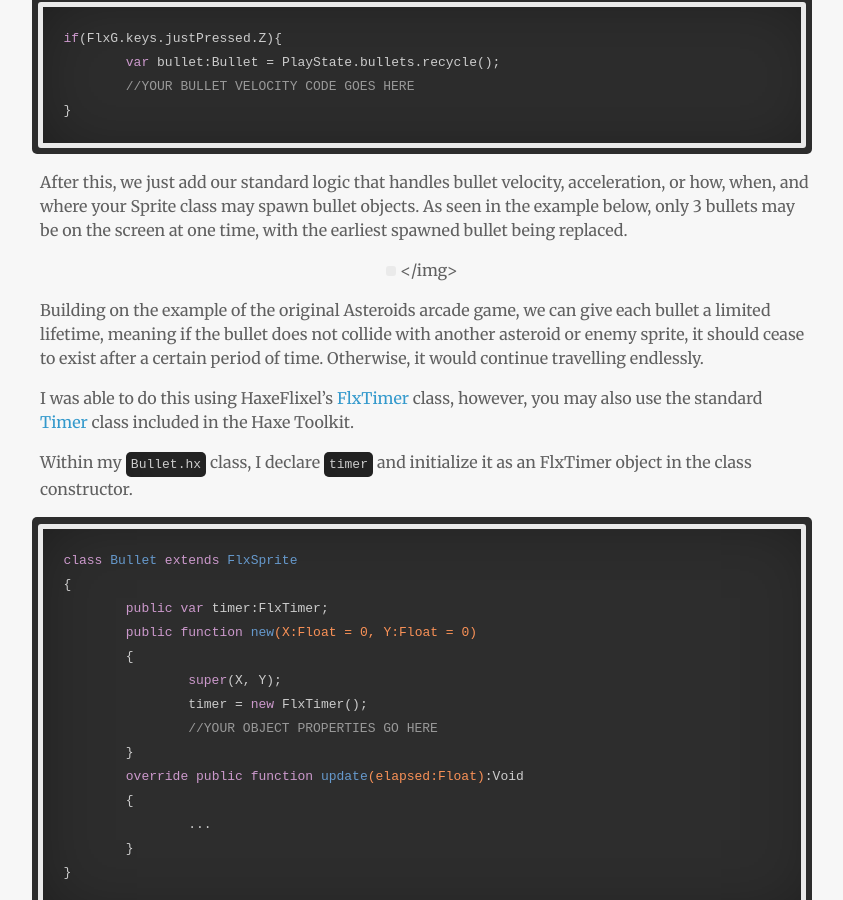
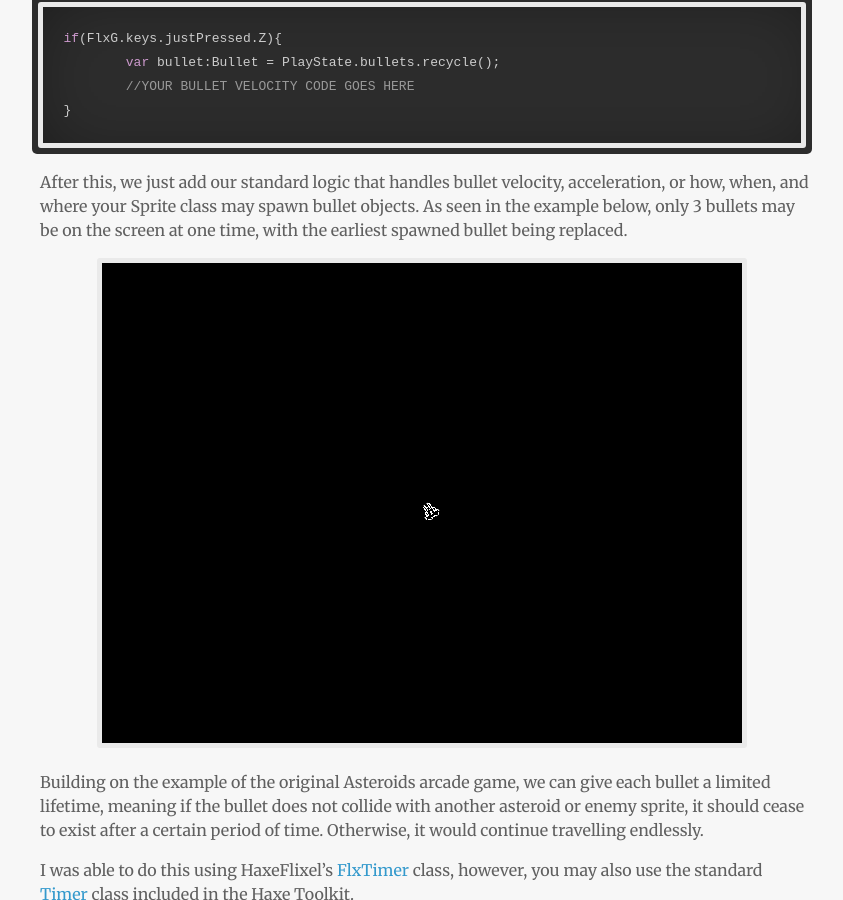
Before and after one commit to kevinfiol/kevinfiol.github.io, a Jekyll site: the page built from _posts/2016-03-12-bullet-pools-in-haxeflixel.md, in a window 1280 px wide and 900 px high, scrolled down 1532 px. Shown: the whole window, without its empty margins (218-1061 px from the left). Built offline with Jekyll 4.4.1, drawn with Linux system fonts in a browser that asks for light colours; nearby versions of some CDN libraries.

Commit message:
fixed img tags

```diff
--- a/_posts/2016-03-12-bullet-pools-in-haxeflixel.md
+++ b/_posts/2016-03-12-bullet-pools-in-haxeflixel.md
@@ -52,9 +52,7 @@
 After this, we just add our standard logic that handles bullet velocity, acceleration, or how, when, and where your Sprite class may spawn bullet objects. As seen in the example below, only 3 bullets may be on the screen at one time, with the earliest spawned bullet being replaced.
 
 <div class="img-container">
-	<img>
-		<source src="{{ site.url }}/assets/webm/1.gif">
-	</img>
+	<img src="{{ site.url }}/assets/webm/1.gif" />
 </div>
 
 Building on the example of the original Asteroids arcade game, we can give each bullet a limited lifetime, meaning if the bullet does not collide with another asteroid or enemy sprite, it should cease to exist after a certain period of time. Otherwise, it would continue travelling endlessly.
@@ -112,7 +110,5 @@
 So now, not only do you limit the amount of bullets that can be on the screen at once, but you can limit the duration for said bullets! It's a very neat and useful mechanic for balancing your game that can be applied to any pool of FlxBasic objects you may need, whether it be enemies, ammunition, or environmental objects.
 
 <div class="img-container">
-	<img>
-		<source src="{{ site.url }}/assets/webm/2.gif">
-	</img>
+	<img src="{{ site.url }}/assets/webm/2.gif" />
 </div>
```
